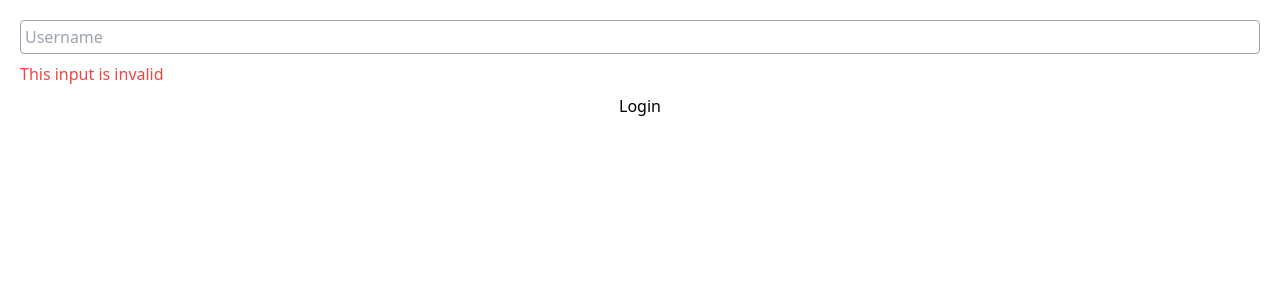
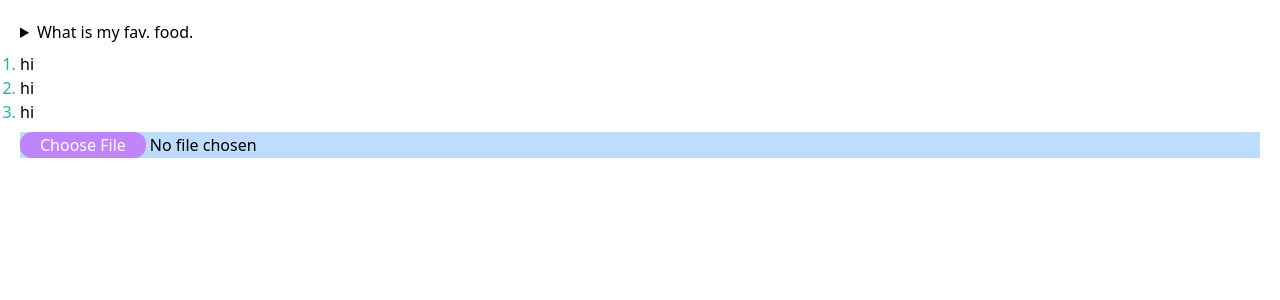
Before and after one commit to ryugibo/nomad-carrot-market, a Next.js app: page / in a window 1280 px wide. Shown: the top 300 px of the page. Built offline with nearby package versions, Linux system fonts and the light colour scheme.

Commit message:
:memo: #4.8 | More Modifiers / 1
- file

```diff
--- a/pages/index.tsx
+++ b/pages/index.tsx
@@ -2,21 +2,23 @@
 
 const Home: NextPage = () => {
   return (
-    <form className="flex flex-col space-y-2 p-5">
+    <div className="flex flex-col space-y-2 p-5">
+      <details className="select-none open:text-white open:bg-indigo-400">
+        <summary className="cursor-pointer">What is my fav. food.</summary>
+        <span>김치</span>
+      </details>
+
+      <ul className="list-decimal marker:text-teal-500">
+        <li>hi</li>
+        <li>hi</li>
+        <li>hi</li>
+      </ul>
+
       <input
-        type="text"
-        required
-        placeholder="Username"
-        className="border p-1 border-gray-400 rounded peer"
+        type="file"
+        className="file:cursor-pointer file:hover:text-purple-400 file:hover:bg-white file:hover:border-purple-400 file:hover:border file:transition-colors file:border-0 file:rounded-xl file:px-5 file:text-white file:bg-purple-400 bg-blue-200"
       />
-      <span className="hidden peer-invalid:block text-red-500">
-        This input is invalid
-      </span>
-      <span className="hidden peer-valid:block text-teal-500">
-        Awesome username
-      </span>
-      <input type="submit" value="Login" className="bg-white" />
-    </form>
+    </div>
   );
 };
 
```
